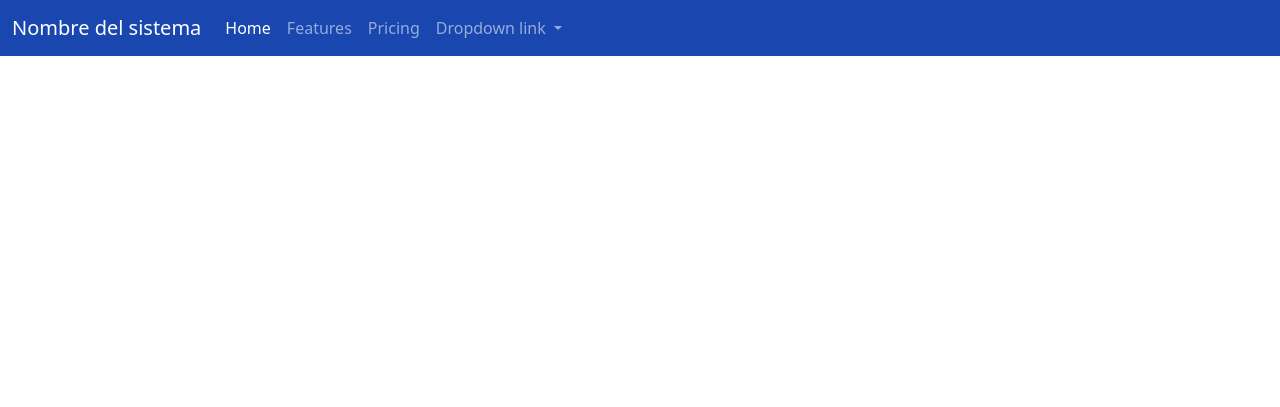
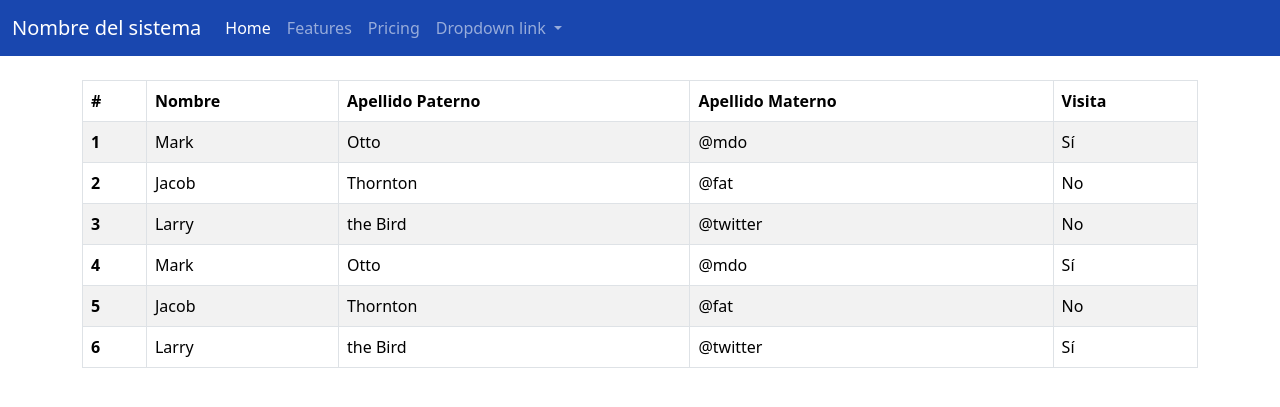
Before and after one commit to lal0oo0/srcv01, a PHP site: page /srcv01/Historial.php in a window 1280 px wide. Shown: the top 407 px of the page. Run offline with PHP 8.4, Linux system fonts and the light colour scheme.

Commit message:
Tabla lista

```diff
--- a/Vista/Historial.php
+++ b/Vista/Historial.php
@@ -15,8 +15,7 @@
    }*/
 
    .navbar-custom {
-    background-color: #1947AF; /* Puedes ajustar el código de color según tu preferencia */
-    color: #FFFFFF;
+    background-color: #1947AF; /* Darle color al NAV, del color que se necesite */
   }
 </style>
 
@@ -56,6 +55,73 @@
   </div>
 </nav>
 </header>
+<br>
+<div class="container">
+  <div class="row">
+    <div class="col-*-*">
+    <div class="table-responsive my-custom-scrollbar">
+  <table class="table table-bordered table-striped mb-0">
+    <thead>
+      <tr>
+        <th scope="col">#</th>
+        <th scope="col">Nombre</th>
+        <th scope="col">Apellido Paterno</th>
+        <th scope="col">Apellido Materno</th>
+        <th scope="col">Visita</th>
+      </tr>
+    </thead>
+    <tbody>
+      <tr>
+        <th scope="row">1</th>
+        <td>Mark</td>
+        <td>Otto</td>
+        <td>@mdo</td>
+        <td>Sí</td>
+      </tr>
+      <tr>
+        <th scope="row">2</th>
+        <td>Jacob</td>
+        <td>Thornton</td>
+        <td>@fat</td>
+        <td>No</td>
+      </tr>
+      <tr>
+        <th scope="row">3</th>
+        <td>Larry</td>
+        <td>the Bird</td>
+        <td>@twitter</td>
+        <td>No</td>
+      </tr>
+      <tr>
+        <th scope="row">4</th>
+        <td>Mark</td>
+        <td>Otto</td>
+        <td>@mdo</td>
+        <td>Sí</td>
+      </tr>
+      <tr>
+        <th scope="row">5</th>
+        <td>Jacob</td>
+        <td>Thornton</td>
+        <td>@fat</td>
+        <td>No</td>
+      </tr>
+      <tr>
+        <th scope="row">6</th>
+        <td>Larry</td>
+        <td>the Bird</td>
+        <td>@twitter</td>
+        <td>Sí</td>
+      </tr>
+
+    </tbody>
+  </table>
+
+</div>
+    </div>
+
+  </div>
+</div>
 
 
 
```
